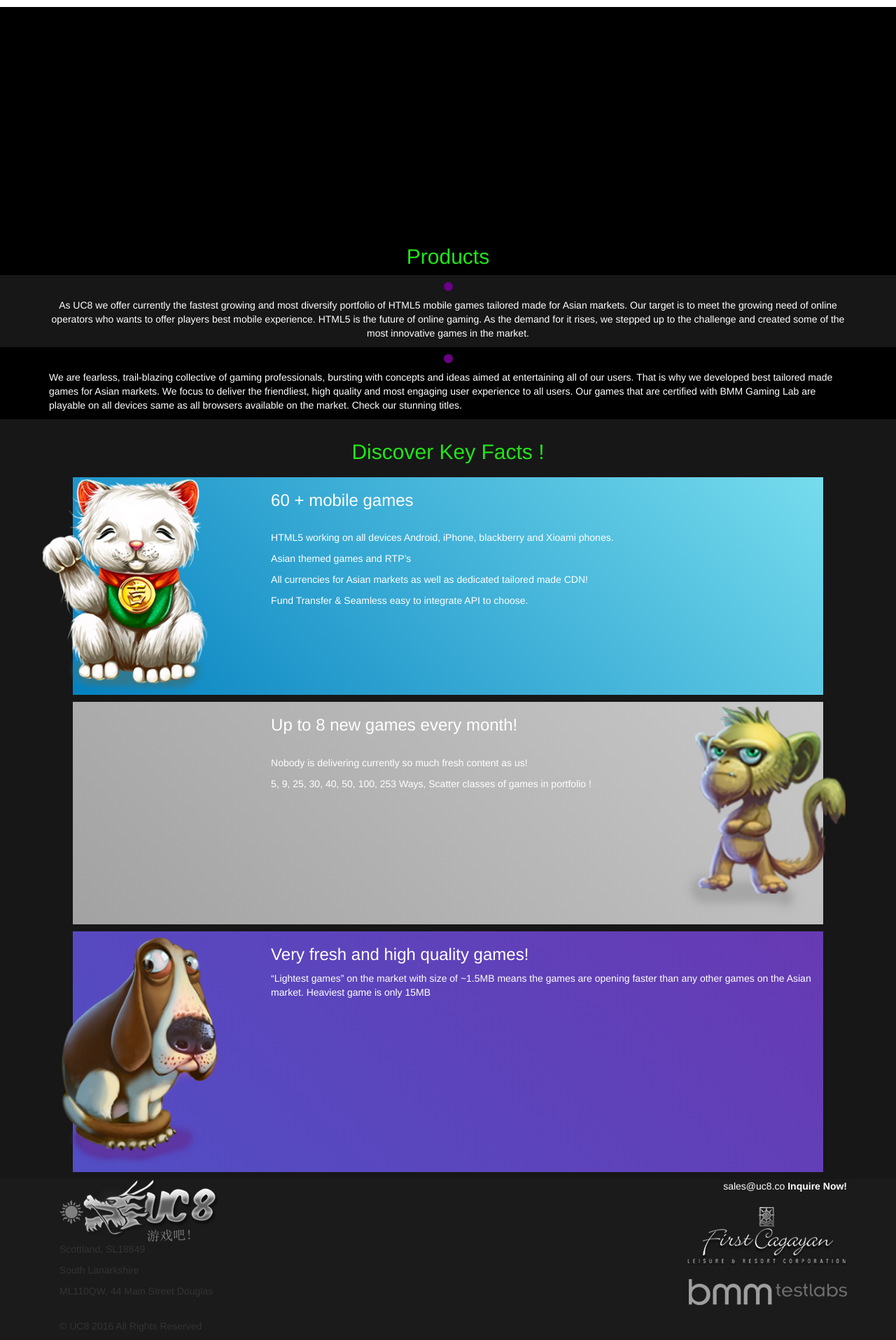
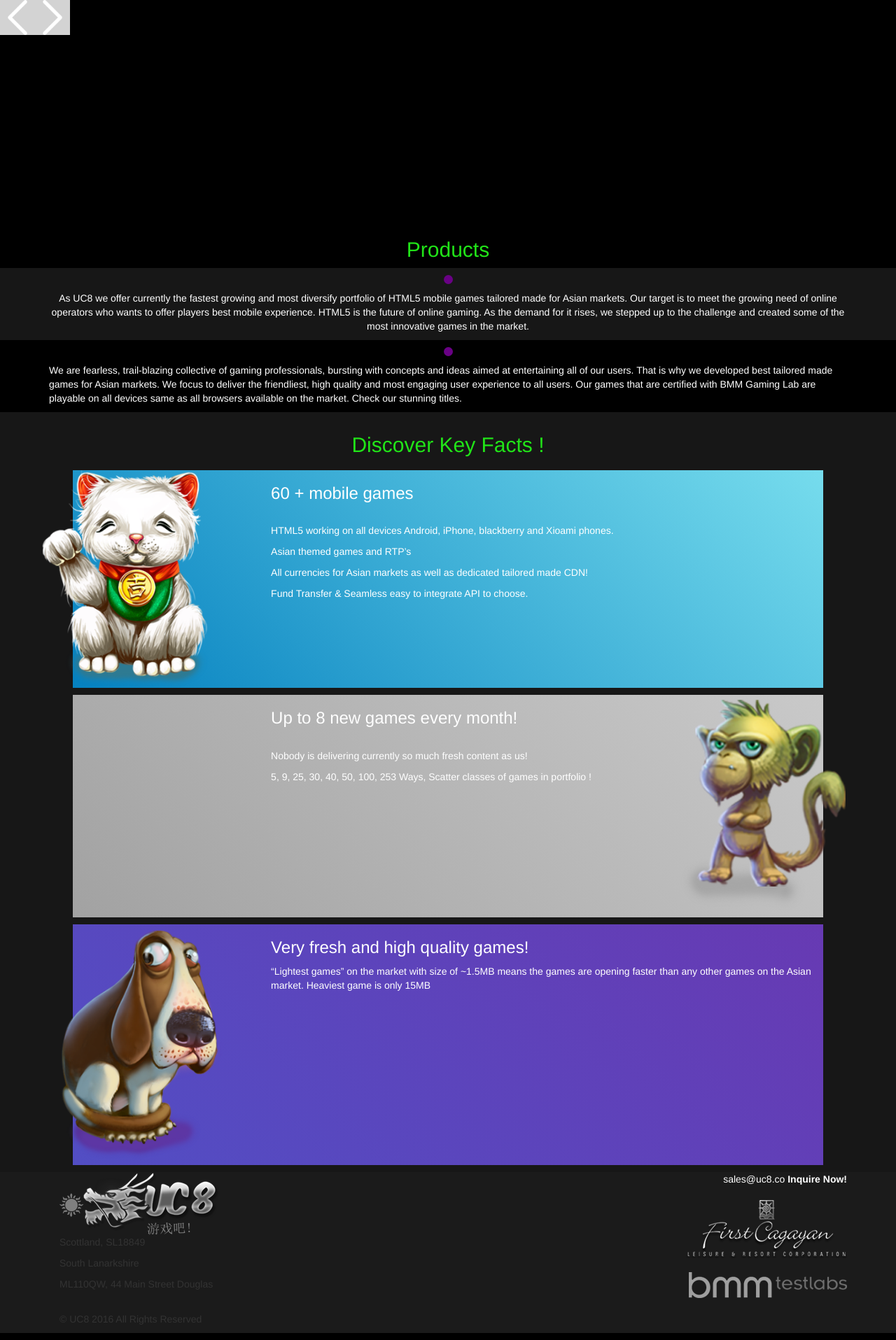
Before and after one commit to dragos-triteanu/uc8, a PHP site: page /products.html in a window 1280 px wide. Shown: the whole page at 70% size. Run offline with PHP 8.4, Linux system fonts and the light colour scheme; some libraries are stand-ins or nearby versions.

Commit message:
Added main banner + implemented arrows

```diff
--- a/css/products.css
+++ b/css/products.css
@@ -23,7 +23,7 @@
 }
 
 .productTextContainer .row {
-    text-align: centers;
+    text-align: center;
 }
 
 .purple-circle {
@@ -82,10 +82,6 @@
     color: #4f4f4f;
 }
 
-.image-container {
-    background-image: url("../images/banner%201.jpg");
-}
-
 .hidden {
     display: none;
 }
@@ -128,7 +124,28 @@
     margin-left: -15%;
 }
 
-
 .cat-banner {
     margin-left: -25%;
 }
+
+.navigation-button {
+    background-color: lightgray;
+}
+
+.next-button {
+    float: left;
+}
+
+.nav-arrows a, .nav-arrows img {
+    float: left;
+    height: 50px;
+}
+
+.sb-slider {
+    margin:0;
+}
+
+.slider-container {
+    padding: 0;
+    margin: 0;
+}
--- a/index.html
+++ b/index.html
@@ -30,7 +30,7 @@
                                 <p class="menu-text"><a href="./products.html">Product</a></p>
                             </div>
                             <div class="col-md-2 col-xs-12">
-                                <p class="menu-text"><a href="http://www.uc8slots.com/OurGamesa">Demo</a></p>
+                                <p class="menu-text"><a href="http://www.uc8slots.com/OurGames">Demo</a></p>
                             </div>
                             <div class="col-md-2 col-xs-12">
                                 <p class="menu-text"><a href="#" id="contactButton">Contact</a></p>
--- a/products.html
+++ b/products.html
@@ -9,23 +9,39 @@
     <link rel="stylesheet" type="text/css" href="css/products.css">
 </head>
     <div class="productContainer">
-        <ul id="sb-slider" class="sb-slider">
-            <li>
-                <a href="#" target="_blank">
-                    <img src="images/banner%201.jpg" alt="image1"/>
-                </a>
-                <div class="sb-description">
-                    <h3>Creative Lifesaver</h3>
+        <div class="container-fluid">
+            <div class="row">
+                <div class="col-md-12 col-xs-12 slider-container">
+                    <ul id="sb-slider" class="sb-slider">
+                        <li>
+                            <img src="images/carouselBanner1.jpg"/>
+                        </li>
+                        <li>
+                            <img src="images/carouselBanner2.jpg"/>
+                        </li>
+                        <li>
+                            <img src="images/carouselBanner3.jpg"/>
+                        </li>
+                        <li>
+                            <img src="images/carouselBanner4.jpg"/>
+                        </li>
+                        <li>
+                            <img src="images/carouselBanner5.jpg"/>
+                        </li>
+                        <li>
+                            <img src="images/carouselBanner6.jpg"/>
+                        </li>
+                        <li>
+                            <img src="images/carouselBanner7.jpg"/>
+                        </li>
+                    </ul>
+                    <div id="nav-arrows" class="nav-arrows">
+                        <a href="#" class="navigation-button next-button"><img class="img-responsive" src="icons/back.png" /></a>
+                        <a href="#" class="navigation-button previous-button"><img class="img-responsive" src="icons/next.png" /></a>
+                    </div>
                 </div>
-            </li>
-            <li>
-                <img src="images/banner%202.jpg" alt="image2"/>
-                <div class="sb-description">
-                    <h3>...</h3>
-                </div>
-            </li>
-            <li><!-- ... --></li>
-        </ul>
+            </div>
+        </div>
     </div>
     <div class="productTextContainer">
         <div class="container">
@@ -128,6 +144,7 @@
 
 <script src="libs/jquery/dist/jquery.min.js"></script>
 <script src="libs/bootstrap/dist/js/bootstrap.min.js"></script>
+<script src="js/slicebox/js/modernizr.custom.46884.js"></script>
 <script src="js/slicebox/js/jquery.slicebox.js"></script>
 <script src="js/products.js"></script>
 
```
Also changed, not shown: js/products.js (+131 -1 lines), icons/back.png (added), icons/next.png (added), images/banner 2.jpg (deleted), images/banner 3.jpg (deleted), images/banner 4.jpg (deleted), images/banner 5.jpg (deleted), images/carouselBanner1.jpg (renamed from images/banner 1.jpg), 8 other files.
